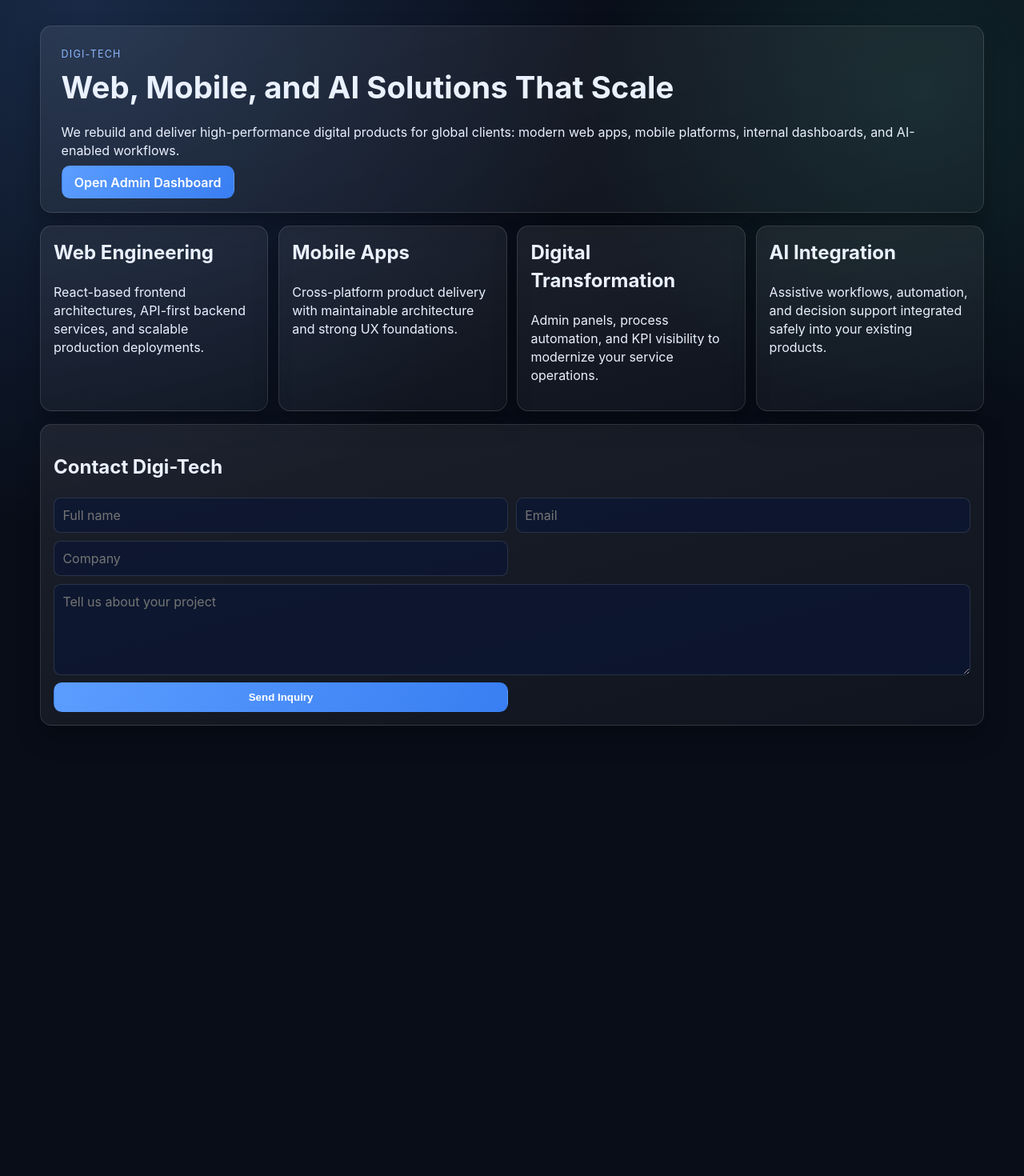
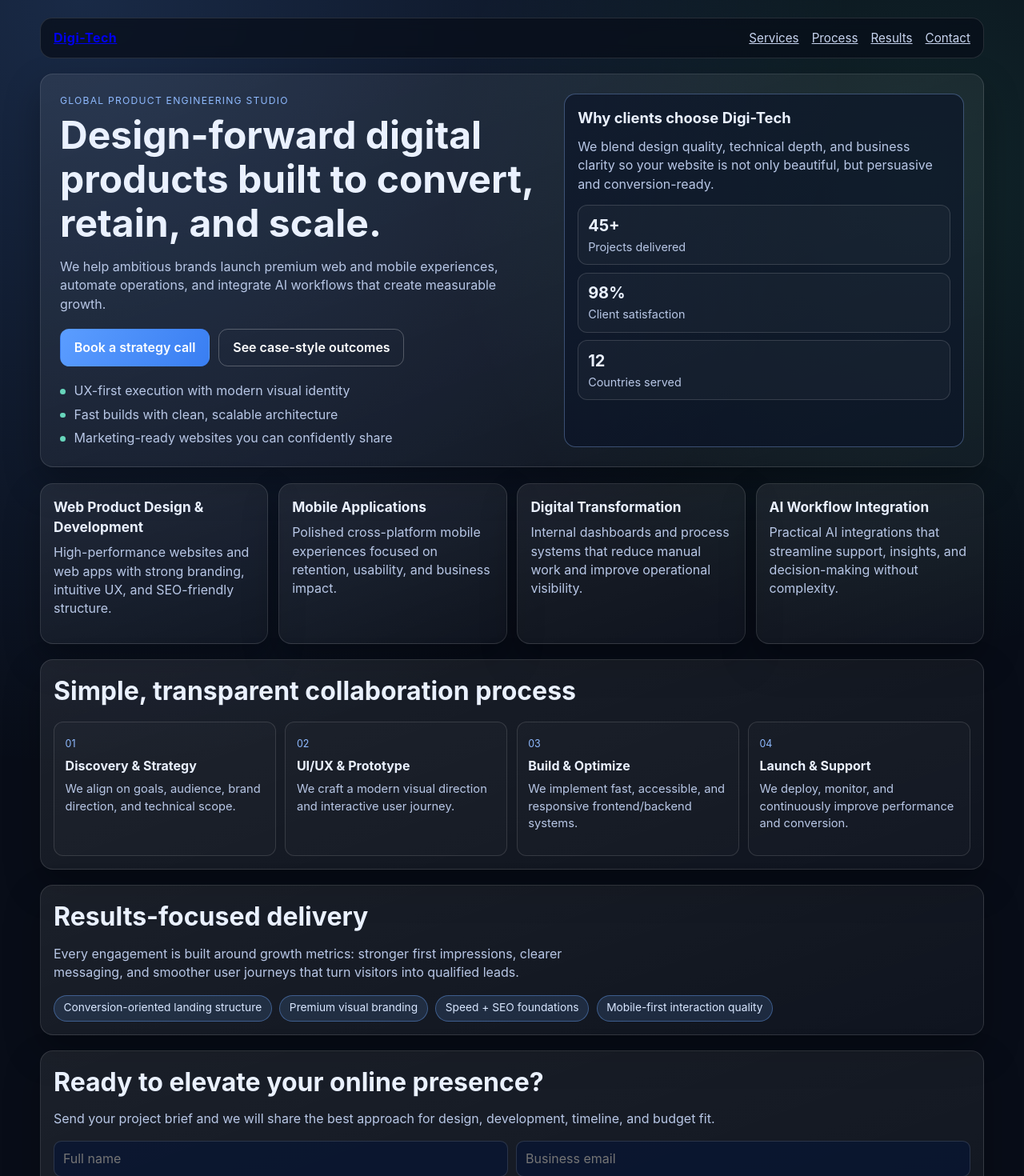
Before and after one commit to AsmaaShehataa/Digi-Tech, a React (Vite) app in the folder client/: page / in a window 1280 px wide. Shown: the top 1470 px of the page at 80% size. Before the commit the page ends 955 px from the top, so only its background shows below. Built offline with nearby package versions, Linux system fonts and the light colour scheme.

Commit message:
Redesign marketing homepage with premium UX layout
Co-authored-by: Asmaa Shehata <asmaa_shihata@yahoo.com>

```diff
--- a/client/src/App.css
+++ b/client/src/App.css
@@ -1,42 +1,183 @@
 .site {
   width: min(1180px, 100% - 2rem);
   margin: 0 auto;
-  padding: 2rem 0 3rem;
+  padding: 1.4rem 0 3rem;
   display: grid;
   gap: 1rem;
 }
 
-.hero,
 .panel,
 .cards article,
-.metrics article {
-  background: linear-gradient(165deg, rgba(255, 255, 255, 0.08), rgba(255, 255, 255, 0.03));
+.hero {
+  background: linear-gradient(160deg, rgba(255, 255, 255, 0.08), rgba(255, 255, 255, 0.03));
   border: 1px solid rgba(255, 255, 255, 0.12);
-  border-radius: 0.9rem;
-  box-shadow: 0 15px 30px rgba(0, 0, 0, 0.25);
+  border-radius: 1rem;
+  box-shadow: 0 20px 45px rgba(0, 0, 0, 0.28);
 }
 
-.hero {
-  padding: 1.6rem;
+.button {
+  border: 1px solid transparent;
+  border-radius: 0.72rem;
+  padding: 0.68rem 1.05rem;
+  font-weight: 600;
+  color: #fff;
+  background: linear-gradient(120deg, #5b9dff, #397ef2);
+  cursor: pointer;
+  text-decoration: none;
+  transition: transform 0.2s ease, box-shadow 0.2s ease;
+}
+
+.button:hover {
+  transform: translateY(-1px);
+  box-shadow: 0 12px 28px rgba(61, 135, 255, 0.35);
+}
+
+.button.secondary {
+  background: transparent;
+  border-color: rgba(255, 255, 255, 0.25);
+}
+
+/* Public site */
+.public-site {
+  gap: 1.2rem;
+}
+
+.marketing-nav {
+  position: sticky;
+  top: 0.75rem;
+  z-index: 20;
+  display: flex;
+  align-items: center;
+  justify-content: space-between;
+  gap: 1rem;
+  padding: 0.8rem 1rem;
+  border-radius: 0.95rem;
+  border: 1px solid rgba(255, 255, 255, 0.12);
+  background: rgba(8, 13, 24, 0.72);
+  backdrop-filter: blur(8px);
+}
+
+.brand-mark {
+  font-weight: 700;
+  letter-spacing: 0.03em;
+}
+
+.marketing-nav nav {
+  display: flex;
+  gap: 1rem;
+}
+
+.marketing-nav nav a {
+  color: #c7d4ef;
+  font-size: 0.95rem;
+}
+
+.marketing-nav nav a:hover {
+  color: #fff;
+}
+
+.hero.premium {
+  display: grid;
+  grid-template-columns: 1.1fr 0.9fr;
+  gap: 1.2rem;
+  padding: 1.5rem;
 }
 
 .eyebrow {
   margin: 0;
   text-transform: uppercase;
-  font-size: 0.78rem;
+  font-size: 0.76rem;
   letter-spacing: 0.1em;
-  color: #8bb7ff;
+  color: #8fbaff;
 }
 
 h1 {
-  margin: 0.35rem 0 0.7rem;
-  font-size: clamp(1.6rem, 4vw, 2.4rem);
+  margin: 0.35rem 0 0.8rem;
+  font-size: clamp(1.85rem, 4.2vw, 3rem);
+  line-height: 1.15;
+}
+
+.lead {
+  color: #b8c7e6;
+  max-width: 60ch;
+}
+
+.hero-actions {
+  margin-top: 1.2rem;
+  display: flex;
+  gap: 0.7rem;
+  flex-wrap: wrap;
+}
+
+.hero-points {
+  list-style: none;
+  margin: 1.2rem 0 0;
+  padding: 0;
+  display: grid;
+  gap: 0.4rem;
+}
+
+.hero-points li {
+  position: relative;
+  color: #b8c7e6;
+  padding-left: 1.1rem;
+}
+
+.hero-points li::before {
+  content: "";
+  width: 0.42rem;
+  height: 0.42rem;
+  border-radius: 999px;
+  background: #67d5bb;
+  position: absolute;
+  left: 0;
+  top: 0.56rem;
+}
+
+.hero-highlight {
+  border: 1px solid rgba(143, 186, 255, 0.35);
+  border-radius: 0.9rem;
+  background: rgba(12, 20, 40, 0.66);
+  padding: 1rem;
+}
+
+.hero-highlight h3 {
+  margin: 0;
+  font-size: 1.15rem;
+}
+
+.hero-highlight p {
+  margin: 0.7rem 0 0;
+  color: #b8c7e6;
+}
+
+.mini-stats {
+  margin-top: 0.9rem;
+  display: grid;
+  gap: 0.6rem;
+}
+
+.mini-stats > div {
+  padding: 0.65rem 0.75rem;
+  border: 1px solid rgba(255, 255, 255, 0.14);
+  border-radius: 0.75rem;
+  background: rgba(255, 255, 255, 0.03);
+}
+
+.mini-stats strong {
+  display: block;
+  font-size: 1.25rem;
+}
+
+.mini-stats span {
+  color: #b8c7e6;
+  font-size: 0.9rem;
 }
 
 .cards {
   display: grid;
   gap: 0.8rem;
-  grid-template-columns: repeat(auto-fit, minmax(220px, 1fr));
+  grid-template-columns: repeat(auto-fit, minmax(230px, 1fr));
 }
 
 .cards article {
@@ -44,25 +185,134 @@ h1 {
 }
 
 .cards h2 {
-  margin-top: 0;
+  margin: 0;
+  font-size: 1.08rem;
 }
 
-.button {
-  border: 1px solid transparent;
-  border-radius: 0.65rem;
-  padding: 0.6rem 0.95rem;
-  font-weight: 600;
-  color: #fff;
-  background: linear-gradient(120deg, #5b9dff, #397ef2);
-  cursor: pointer;
-  text-decoration: none;
+.cards p {
+  margin-top: 0.55rem;
+  color: #b8c7e6;
 }
 
-.button.secondary {
-  background: transparent;
-  border-color: rgba(255, 255, 255, 0.24);
+.process-panel,
+.results-panel,
+.contact-panel {
+  padding: 1.2rem;
 }
 
+.process-panel h2,
+.results-panel h2,
+.contact-panel h2 {
+  margin: 0;
+  font-size: clamp(1.35rem, 2.8vw, 2rem);
+}
+
+.process-grid {
+  margin-top: 0.9rem;
+  display: grid;
+  gap: 0.7rem;
+  grid-template-columns: repeat(4, minmax(0, 1fr));
+}
+
+.process-grid article {
+  border: 1px solid rgba(255, 255, 255, 0.13);
+  border-radius: 0.75rem;
+  padding: 0.85rem;
+  background: rgba(255, 255, 255, 0.02);
+}
+
+.process-grid span {
+  display: inline-block;
+  font-size: 0.78rem;
+  color: #8fbaff;
+  margin-bottom: 0.45rem;
+}
+
+.process-grid h3 {
+  margin: 0;
+  font-size: 1rem;
+}
+
+.process-grid p {
+  margin-top: 0.45rem;
+  color: #b8c7e6;
+  font-size: 0.92rem;
+}
+
+.results-copy {
+  margin-top: 0.75rem;
+  color: #b8c7e6;
+  max-width: 70ch;
+}
+
+.result-tags {
+  margin-top: 0.9rem;
+  display: flex;
+  flex-wrap: wrap;
+  gap: 0.6rem;
+}
+
+.result-tags span {
+  border: 1px solid rgba(108, 169, 255, 0.4);
+  background: rgba(108, 169, 255, 0.14);
+  color: #d8e6ff;
+  border-radius: 999px;
+  padding: 0.36rem 0.72rem;
+  font-size: 0.86rem;
+}
+
+.contact-heading p {
+  margin-top: 0.65rem;
+  color: #b8c7e6;
+}
+
+.form-grid {
+  margin-top: 1rem;
+  display: grid;
+  grid-template-columns: repeat(2, minmax(0, 1fr));
+  gap: 0.65rem;
+}
+
+input,
+textarea,
+select {
+  background: rgba(8, 21, 52, 0.72);
+  border: 1px solid rgba(255, 255, 255, 0.13);
+  border-radius: 0.6rem;
+  color: #eaf1ff;
+  padding: 0.62rem 0.68rem;
+  font: inherit;
+}
+
+textarea {
+  grid-column: 1 / -1;
+}
+
+.contact-panel .button {
+  width: fit-content;
+}
+
+.status {
+  color: #6ce3c0;
+  margin-top: 0.75rem;
+}
+
+.error {
+  color: #ff7687;
+  margin-top: 0.75rem;
+}
+
+.admin-link {
+  margin-top: 0.8rem;
+  font-size: 0.88rem;
+  color: #9db0d4;
+}
+
+.admin-link a {
+  color: #8fbaff;
+}
+
+/* Admin dashboard */
 .admin-header {
   display: flex;
   justify-content: space-between;
@@ -84,6 +334,9 @@ h1 {
 
 .metrics article {
   padding: 0.9rem;
+  background: linear-gradient(160deg, rgba(255, 255, 255, 0.08), rgba(255, 255, 255, 0.03));
+  border: 1px solid rgba(255, 255, 255, 0.12);
+  border-radius: 0.9rem;
 }
 
 .metrics h3 {
@@ -106,27 +359,6 @@ h1 {
 
 .panel {
   padding: 1rem;
-}
-
-.form-grid {
-  display: grid;
-  grid-template-columns: repeat(2, minmax(0, 1fr));
-  gap: 0.6rem;
-}
-
-input,
-textarea,
-select {
-  background: rgba(10, 22, 52, 0.7);
-  border: 1px solid rgba(255, 255, 255, 0.12);
-  border-radius: 0.55rem;
-  color: #eaf1ff;
-  padding: 0.6rem 0.65rem;
-  font: inherit;
-}
-
-textarea {
-  grid-column: 1 / -1;
 }
 
 .table-wrap {
@@ -163,12 +395,14 @@ th {
   color: #ff7687;
 }
 
-.status {
-  color: #6ce3c0;
-}
+@media (max-width: 1024px) {
+  .hero.premium {
+    grid-template-columns: 1fr;
+  }
 
-.error {
-  color: #ff7687;
+  .process-grid {
+    grid-template-columns: repeat(2, minmax(0, 1fr));
+  }
 }
 
 @media (max-width: 900px) {
@@ -179,4 +413,19 @@ th {
   .form-grid {
     grid-template-columns: 1fr;
   }
+
+  .marketing-nav {
+    position: static;
+    flex-direction: column;
+    align-items: flex-start;
+  }
+
+  .marketing-nav nav {
+    width: 100%;
+    flex-wrap: wrap;
+  }
+
+  .process-grid {
+    grid-template-columns: 1fr;
+  }
 }
--- a/client/src/App.jsx
+++ b/client/src/App.jsx
@@ -40,40 +40,139 @@ const PublicWebsite = () => {
   };
 
   return (
-    <main className="site">
-      <section className="hero">
-        <p className="eyebrow">Digi-Tech</p>
-        <h1>Web, Mobile, and AI Solutions That Scale</h1>
-        <p>
-          We rebuild and deliver high-performance digital products for global clients: modern web apps,
-          mobile platforms, internal dashboards, and AI-enabled workflows.
-        </p>
-        <a className="button" href="/admin">
-          Open Admin Dashboard
+    <main className="site public-site">
+      <header className="marketing-nav">
+        <a className="brand-mark" href="/">
+          Digi-Tech
         </a>
+        <nav>
+          <a href="#services">Services</a>
+          <a href="#process">Process</a>
+          <a href="#results">Results</a>
+          <a href="#contact">Contact</a>
+        </nav>
+      </header>
+
+      <section className="hero premium">
+        <div>
+          <p className="eyebrow">Global Product Engineering Studio</p>
+          <h1>Design-forward digital products built to convert, retain, and scale.</h1>
+          <p className="lead">
+            We help ambitious brands launch premium web and mobile experiences, automate operations, and
+            integrate AI workflows that create measurable growth.
+          </p>
+          <div className="hero-actions">
+            <a className="button" href="#contact">
+              Book a strategy call
+            </a>
+            <a className="button secondary" href="#results">
+              See case-style outcomes
+            </a>
+          </div>
+          <ul className="hero-points">
+            <li>UX-first execution with modern visual identity</li>
+            <li>Fast builds with clean, scalable architecture</li>
+            <li>Marketing-ready websites you can confidently share</li>
+          </ul>
+        </div>
+        <aside className="hero-highlight">
+          <h3>Why clients choose Digi-Tech</h3>
+          <p>
+            We blend design quality, technical depth, and business clarity so your website is not only beautiful,
+            but persuasive and conversion-ready.
+          </p>
+          <div className="mini-stats">
+            <div>
+              <strong>45+</strong>
+              <span>Projects delivered</span>
+            </div>
+            <div>
+              <strong>98%</strong>
+              <span>Client satisfaction</span>
+            </div>
+            <div>
+              <strong>12</strong>
+              <span>Countries served</span>
+            </div>
+          </div>
+        </aside>
       </section>
 
-      <section className="cards">
+      <section className="cards" id="services">
         <article>
-          <h2>Web Engineering</h2>
-          <p>React-based frontend architectures, API-first backend services, and scalable production deployments.</p>
+          <h2>Web Product Design & Development</h2>
+          <p>
+            High-performance websites and web apps with strong branding, intuitive UX, and SEO-friendly structure.
+          </p>
         </article>
         <article>
-          <h2>Mobile Apps</h2>
-          <p>Cross-platform product delivery with maintainable architecture and strong UX foundations.</p>
+          <h2>Mobile Applications</h2>
+          <p>
+            Polished cross-platform mobile experiences focused on retention, usability, and business impact.
+          </p>
         </article>
         <article>
           <h2>Digital Transformation</h2>
-          <p>Admin panels, process automation, and KPI visibility to modernize your service operations.</p>
+          <p>
+            Internal dashboards and process systems that reduce manual work and improve operational visibility.
+          </p>
         </article>
         <article>
-          <h2>AI Integration</h2>
-          <p>Assistive workflows, automation, and decision support integrated safely into your existing products.</p>
+          <h2>AI Workflow Integration</h2>
+          <p>
+            Practical AI integrations that streamline support, insights, and decision-making without complexity.
+          </p>
         </article>
       </section>
 
-      <section className="panel">
-        <h2>Contact Digi-Tech</h2>
+      <section className="panel process-panel" id="process">
+        <h2>Simple, transparent collaboration process</h2>
+        <div className="process-grid">
+          <article>
+            <span>01</span>
+            <h3>Discovery & Strategy</h3>
+            <p>We align on goals, audience, brand direction, and technical scope.</p>
+          </article>
+          <article>
+            <span>02</span>
+            <h3>UI/UX & Prototype</h3>
+            <p>We craft a modern visual direction and interactive user journey.</p>
+          </article>
+          <article>
+            <span>03</span>
+            <h3>Build & Optimize</h3>
+            <p>We implement fast, accessible, and responsive frontend/backend systems.</p>
+          </article>
+          <article>
+            <span>04</span>
+            <h3>Launch & Support</h3>
+            <p>We deploy, monitor, and continuously improve performance and conversion.</p>
+          </article>
+        </div>
+      </section>
+
+      <section className="panel results-panel" id="results">
+        <h2>Results-focused delivery</h2>
+        <p className="results-copy">
+          Every engagement is built around growth metrics: stronger first impressions, clearer messaging, and
+          smoother user journeys that turn visitors into qualified leads.
+        </p>
+        <div className="result-tags">
+          <span>Conversion-oriented landing structure</span>
+          <span>Premium visual branding</span>
+          <span>Speed + SEO foundations</span>
+          <span>Mobile-first interaction quality</span>
+        </div>
+      </section>
+
+      <section className="panel contact-panel" id="contact">
+        <div className="contact-heading">
+          <h2>Ready to elevate your online presence?</h2>
+          <p>
+            Send your project brief and we will share the best approach for design, development, timeline, and
+            budget fit.
+          </p>
+        </div>
         <form onSubmit={submitInquiry} className="form-grid">
           <input
             placeholder="Full name"
@@ -83,7 +182,7 @@ const PublicWebsite = () => {
           />
           <input
             type="email"
-            placeholder="Email"
+            placeholder="Business email"
             value={form.email}
             onChange={(event) => setForm((prev) => ({ ...prev, email: event.target.value }))}
             required
@@ -93,18 +192,22 @@ const PublicWebsite = () => {
             value={form.company}
             onChange={(event) => setForm((prev) => ({ ...prev, company: event.target.value }))}
           />
+          <input placeholder="Target launch timeline" />
           <textarea
-            placeholder="Tell us about your project"
-            rows={4}
+            placeholder="Tell us about your project, audience, and goals..."
+            rows={5}
             value={form.message}
             onChange={(event) => setForm((prev) => ({ ...prev, message: event.target.value }))}
             required
           />
           <button className="button" type="submit">
-            Send Inquiry
+            Send inquiry
           </button>
         </form>
         {status ? <p className="status">{status}</p> : null}
+        <p className="admin-link">
+          Internal access only: <a href="/admin">Admin dashboard</a>
+        </p>
       </section>
     </main>
   );
```
